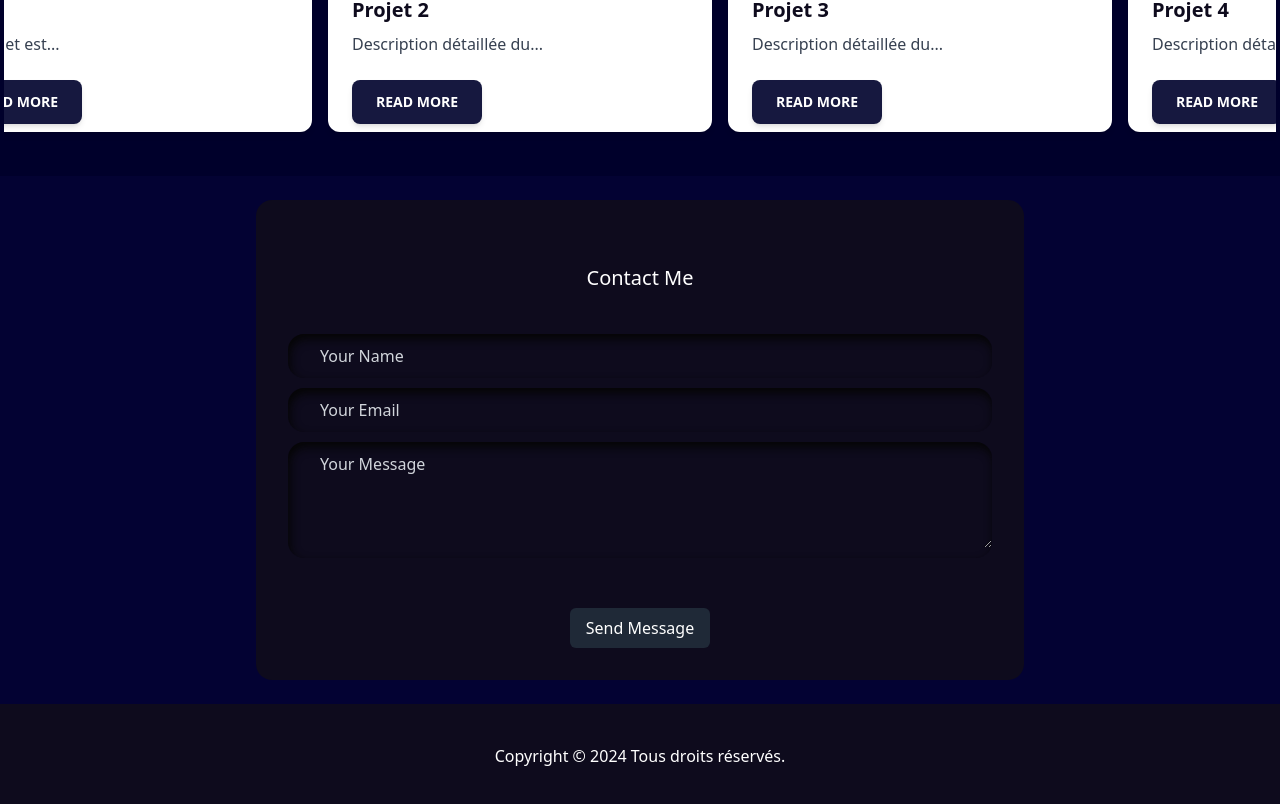
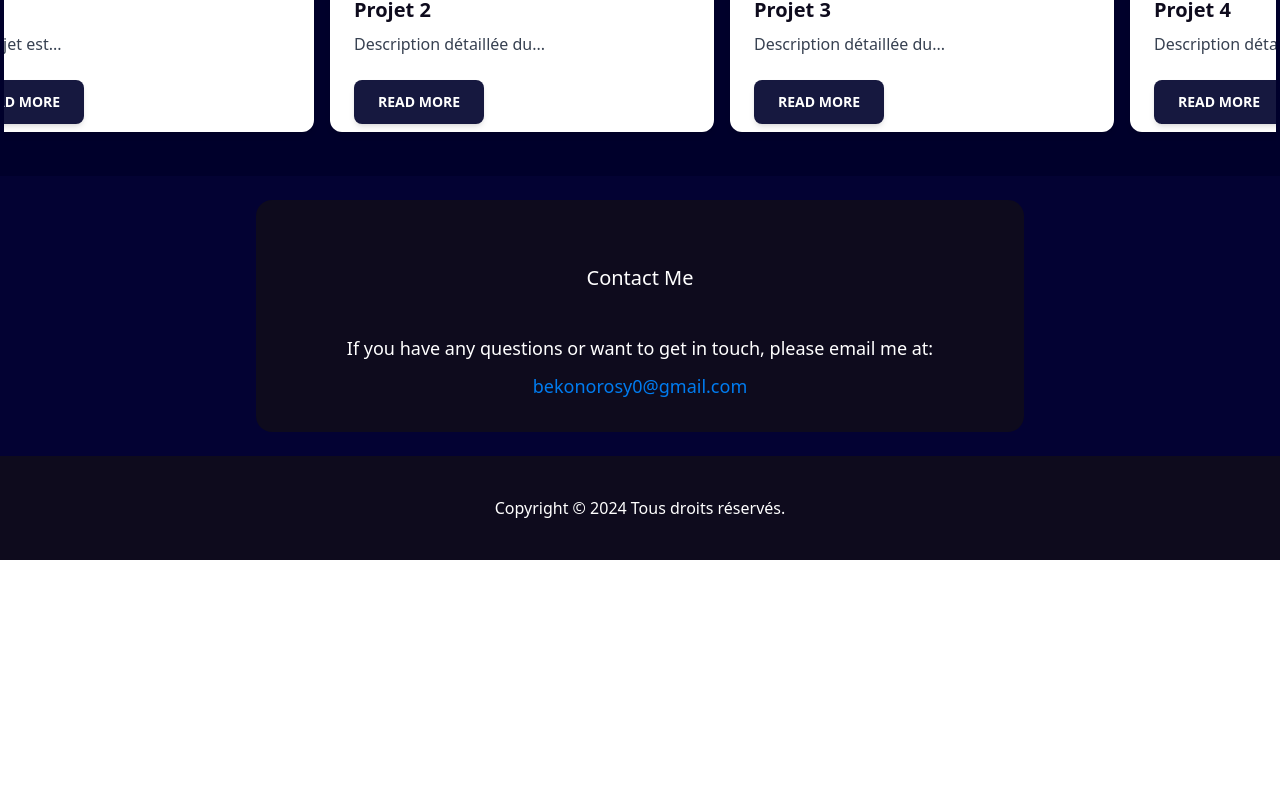
Before and after one commit to Bekono4526/portfolio, a React (Vite) app: page / in a window 1280 px wide. Shown: the part 1232-2036 px from the top of the page. After the commit the page ends 1792 px from the top, so only its background shows below. Built offline with nearby package versions, Linux system fonts and the light colour scheme.

Commit message:
new contact

```diff
--- a/src/components/Contact.jsx
+++ b/src/components/Contact.jsx
@@ -1,99 +1,21 @@
-import React, { useState, useEffect } from "react";
-import axios from "axios";
+import React from "react";
 
 function Contact() {
-  const [name, setName] = useState("");
-  const [email, setEmail] = useState("");
-  const [messageText, setMessageText] = useState("");
-  const [message, setMessage] = useState("");
-
-  useEffect(() => {
-    console.log('Backend URL:', import.meta.env.VITE_BACKEND_URL);
-    if (!import.meta.env.VITE_BACKEND_URL) {
-      console.error("VITE_BACKEND_URL is not defined");
-    }
-  }, []);
-
-  const handleSubmit = async (event) => {
-    event.preventDefault();
-
-    console.log('Submitting form with:', {
-      name,
-      email,
-      messageText,
-      backendUrl: import.meta.env.VITE_BACKEND_URL
-    });
-
-    try {
-      const response = await axios.post(
-        `${import.meta.env.VITE_BACKEND_URL}/send-email`,
-        { name, email, messageText },
-        {
-          headers: {
-            "Content-Type": "application/json"
-          }
-        }
-      );
-      if (response.status === 200) {
-        setMessage("Thank you for your message, we will get back to you soon!");
-        setName("");
-        setEmail("");
-        setMessageText("");
-      } else {
-        setMessage("Failed to send the message. Please try again later.");
-      }
-    } catch (error) {
-      console.error("There was an error sending the email:", error);
-      setMessage("Failed to send the message. Please try again later.");
-    }
-
-    setTimeout(() => {
-      setMessage("");
-    }, 5000);
-  };
+  const email = "bekonorosy0@gmail.com";
 
   return (
     <section id="contact" className="p-6 bg-darker-blue">
-      <form onSubmit={handleSubmit} className="flex flex-col gap-2.5 p-8 bg-dark-purple rounded-2xl hover:scale-105 transition duration-400 hover:border border-black w-full max-w-3xl mx-auto">
+      <div className="flex flex-col gap-2.5 p-8 bg-dark-purple rounded-2xl w-full max-w-3xl mx-auto">
         <p id="heading" className="text-center text-white text-xl my-8">Contact Me</p>
-        <div className="field flex items-center justify-center gap-2 rounded-2xl py-2.5 bg-dark-purple shadow-[inset_2px_5px_10px_rgba(5,5,5)]">
-          <input
-            type="text"
-            placeholder="Your Name"
-            autoComplete="off"
-            className="bg-transparent border-none outline-none w-full text-gray-300 text-left px-8 placeholder-gray-300"
-            value={name}
-            onChange={(e) => setName(e.target.value)}
-            required
-          />
-        </div>
-        <div className="field flex items-center justify-center gap-2 rounded-2xl py-2.5 bg-dark-purple shadow-[inset_2px_5px_10px_rgba(5,5,5)]">
-          <input
-            type="email"
-            placeholder="Your Email"
-            className="bg-transparent border-none outline-none w-full text-gray-300 text-left px-8 placeholder-gray-300"
-            value={email}
-            onChange={(e) => setEmail(e.target.value)}
-            required
-          />
-        </div>
-        <div className="field flex items-center justify-center gap-2 rounded-2xl py-2.5 bg-dark-purple shadow-[inset_2px_5px_10px_rgba(5,5,5)]">
-          <textarea
-            placeholder="Your Message"
-            rows="4"
-            className="bg-transparent border-none outline-none w-full text-gray-300 text-left px-8 placeholder-gray-300"
-            value={messageText}
-            onChange={(e) => setMessageText(e.target.value)}
-            required
-          ></textarea>
-        </div>
-        <div className="btn flex justify-center flex-row mt-10">
-          <button type="submit" className="py-2 px-4 rounded-md bg-gray-800 text-white hover:bg-dark-violet transition duration-400">
-            Send Message
-          </button>
-        </div>
-        {message && <p className="mt-2 text-white bg-vert p-2 z-40">{message}</p>}
-      </form>
+        <p className="text-center text-white text-lg">
+          If you have any questions or want to get in touch, please email me at:
+        </p>
+        <p className="text-center text-white text-lg">
+          <a href={`mailto:${email}`} className="text-blue-500 hover:underline">
+            {email}
+          </a>
+        </p>
+      </div>
     </section>
   );
 }
```
